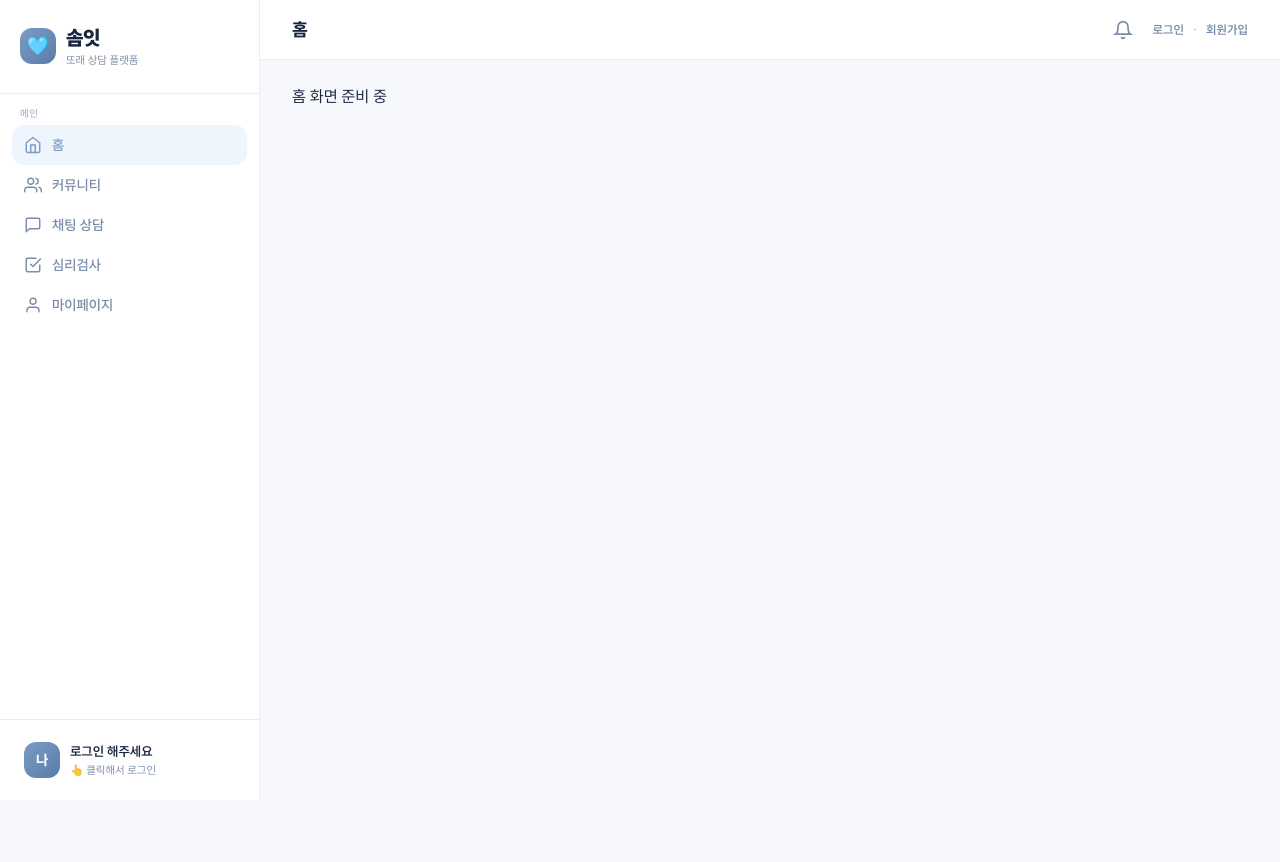
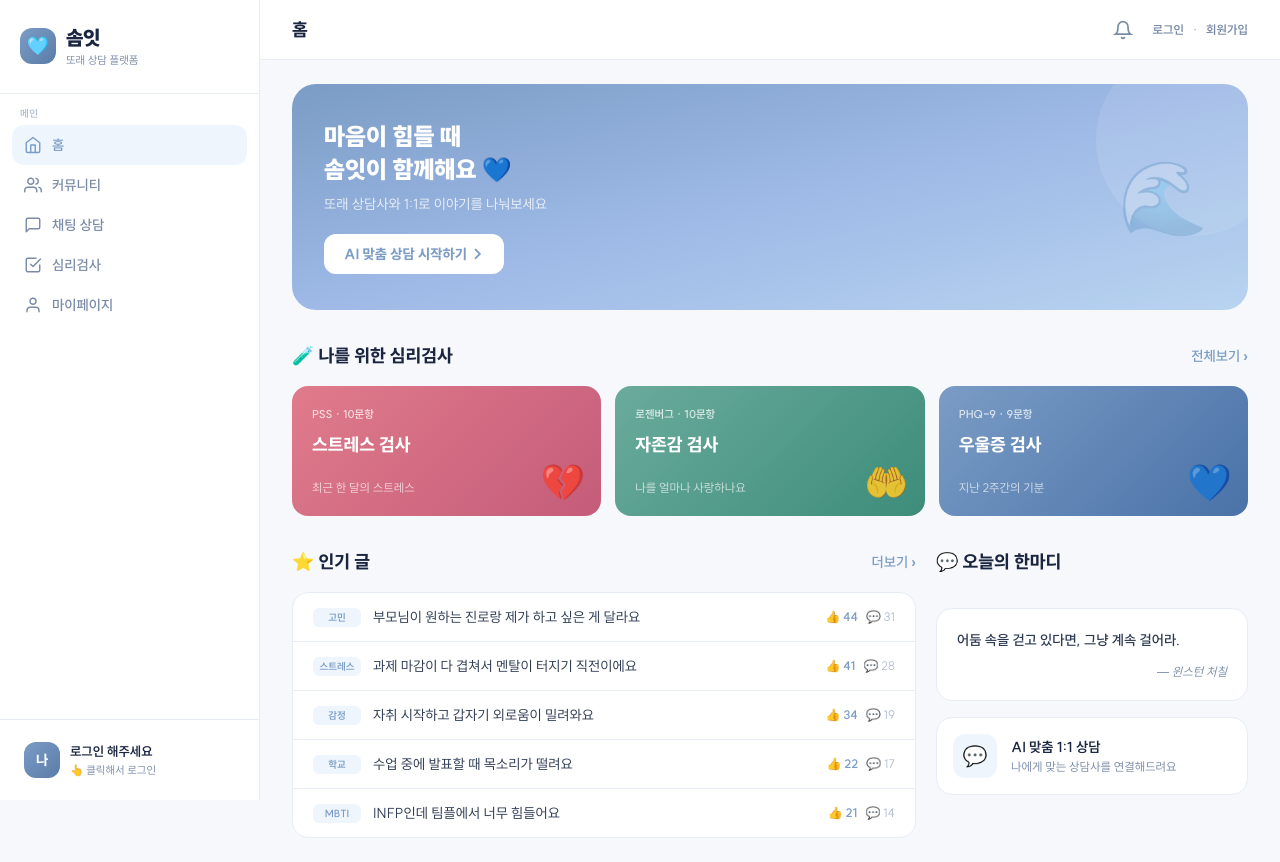
Before and after one commit to hoi256678-cpu/createClub, a Next.js app: page / in a window 1280 px wide. Shown: the top 862 px of the page. Before the commit the page ends 800 px from the top, so only its background shows below. Built offline with nearby package versions, Linux system fonts and the light colour scheme; no server answers.

Commit message:
feat: 홈 화면 콘텐츠 구현

```diff
--- a/app/(shell)/page.tsx
+++ b/app/(shell)/page.tsx
@@ -1,3 +1,101 @@
+import Link from "next/link";
+import Card from "@/app/components/ui/Card";
+import SectionTitle from "@/app/components/ui/SectionTitle";
+import { TEST_CARDS } from "./test/data";
+import { COMMUNITY_POSTS } from "./community/mock";
+
+const QUOTES = [
+  { text: "어둠 속을 걷고 있다면, 그냥 계속 걸어라.", src: "— 윈스턴 처칠" },
+  { text: "넘어지는 것이 실패가 아니다. 넘어진 채로 머무는 것이 실패다.", src: "— 메리 피커드" },
+  { text: "지금 이 순간도 괜찮다. 천천히 가도 된다. 멈춰있어도 된다.", src: "— 채사장" },
+];
+
 export default function HomePage() {
-  return <div className="text-text">홈 화면 준비 중</div>;
+  const popularPosts = [...COMMUNITY_POSTS]
+    .filter((p) => p.likes >= 15)
+    .sort((a, b) => b.likes - a.likes)
+    .slice(0, 5);
+  const quote = QUOTES[0];
+
+  return (
+    <div className="flex flex-col gap-8">
+      <div className="relative overflow-hidden rounded-3xl bg-gradient-to-br from-primary-dark via-primary to-[#b8d4f0] px-8 py-9">
+        <div className="relative z-10 max-w-md">
+          <h1 className="text-2xl font-black leading-snug text-white">
+            마음이 힘들 때
+            <br />
+            솜잇이 함께해요 💙
+          </h1>
+          <p className="mt-2 text-sm text-white/80">또래 상담사와 1:1로 이야기를 나눠보세요</p>
+          <Link
+            href="/chat"
+            className="mt-5 inline-block rounded-xl bg-white px-5 py-2.5 text-sm font-extrabold text-primary-dark transition-shadow hover:shadow-card-md"
+          >
+            AI 맞춤 상담 시작하기 →
+          </Link>
+        </div>
+        <div aria-hidden className="absolute -right-10 -top-10 h-48 w-48 rounded-full bg-white/10" />
+        <div aria-hidden className="pointer-events-none absolute right-10 top-1/2 -translate-y-1/2 text-7xl opacity-20">
+          🌊
+        </div>
+      </div>
+
+      <div>
+        <SectionTitle action={<Link href="/test">전체보기 ›</Link>}>🧪 나를 위한 심리검사</SectionTitle>
+        <div className="grid grid-cols-1 gap-3.5 shell:grid-cols-3">
+          {TEST_CARDS.map((t) => (
+            <Link
+              key={t.type}
+              href="/test"
+              className="relative flex min-h-[130px] flex-col gap-2.5 overflow-hidden rounded-2xl p-5 text-white transition-transform hover:-translate-y-1"
+              style={{ background: `linear-gradient(135deg, ${t.gradientFrom}, ${t.gradientTo})` }}
+            >
+              <div className="text-[11px] font-bold text-white/75">{t.label}</div>
+              <div className="text-lg font-extrabold leading-snug">{t.title}</div>
+              <div className="mt-auto text-xs text-white/70">{t.sub}</div>
+              <div className="absolute bottom-3.5 right-4 text-4xl opacity-85">{t.emoji}</div>
+            </Link>
+          ))}
+        </div>
+      </div>
+
+      <div className="grid grid-cols-1 gap-5 shell:grid-cols-[2fr_1fr]">
+        <div>
+          <SectionTitle action={<Link href="/community">더보기 ›</Link>}>⭐ 인기 글</SectionTitle>
+          <div className="overflow-hidden rounded-2xl border border-border bg-surface">
+            {popularPosts.map((p) => (
+              <Link
+                key={p.id}
+                href={`/community/${p.id}`}
+                className="flex items-center gap-3 border-b border-border px-5 py-3.5 last:border-0 hover:bg-primary-xlight"
+              >
+                <span className="w-12 flex-shrink-0 rounded-md bg-primary-light px-1.5 py-0.5 text-center text-[10px] font-bold text-primary-dark">
+                  {p.tag}
+                </span>
+                <span className="flex-1 truncate text-sm text-text-2">{p.title}</span>
+                <span className="flex flex-shrink-0 items-center gap-2 text-xs text-text-faint">
+                  <span className="font-bold text-primary-dark">👍 {p.likes}</span>
+                  <span>💬 {p.cmtCount}</span>
+                </span>
+              </Link>
+            ))}
+          </div>
+        </div>
+        <div className="flex flex-col gap-4">
+          <SectionTitle>💬 오늘의 한마디</SectionTitle>
+          <Card className="relative overflow-hidden">
+            <div className="text-sm font-semibold leading-relaxed text-text-2">{quote.text}</div>
+            <div className="mt-3 text-right text-xs italic text-text-muted">{quote.src}</div>
+          </Card>
+          <Link href="/chat" className="flex items-center gap-3.5 rounded-2xl border border-border bg-surface p-4 hover:bg-primary-xlight">
+            <div className="flex h-11 w-11 flex-shrink-0 items-center justify-center rounded-xl bg-primary-light text-xl">💬</div>
+            <div>
+              <div className="text-sm font-bold text-text">AI 맞춤 1:1 상담</div>
+              <div className="mt-0.5 text-xs text-text-muted">나에게 맞는 상담사를 연결해드려요</div>
+            </div>
+          </Link>
+        </div>
+      </div>
+    </div>
+  );
 }
```
